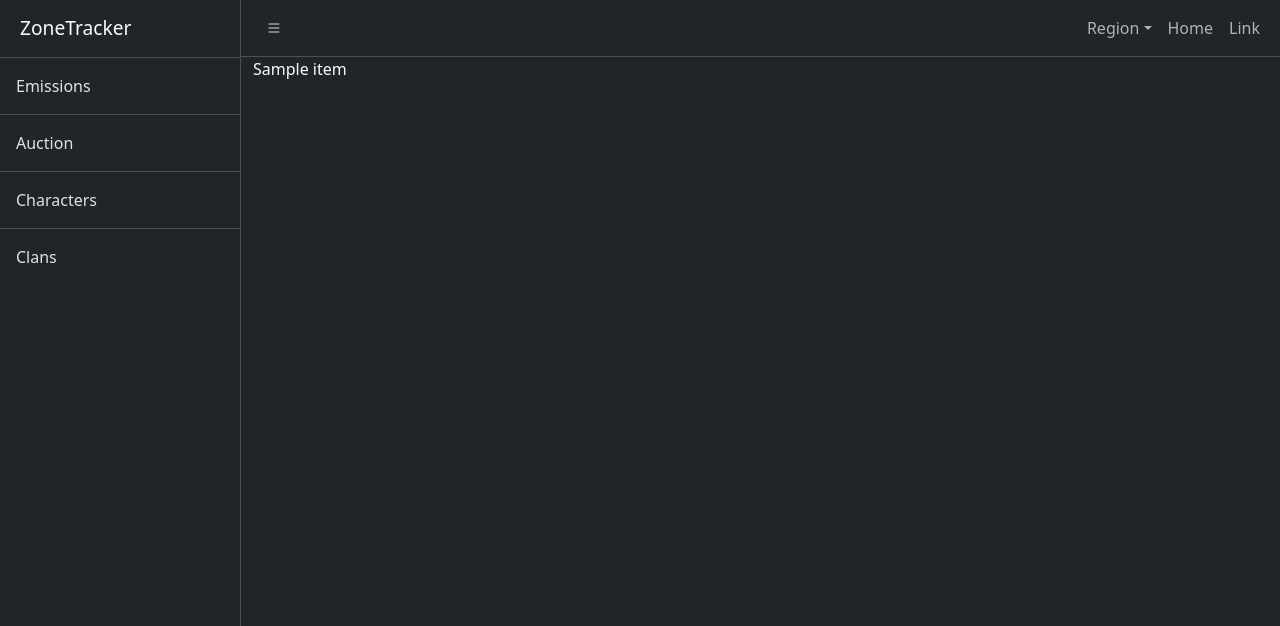
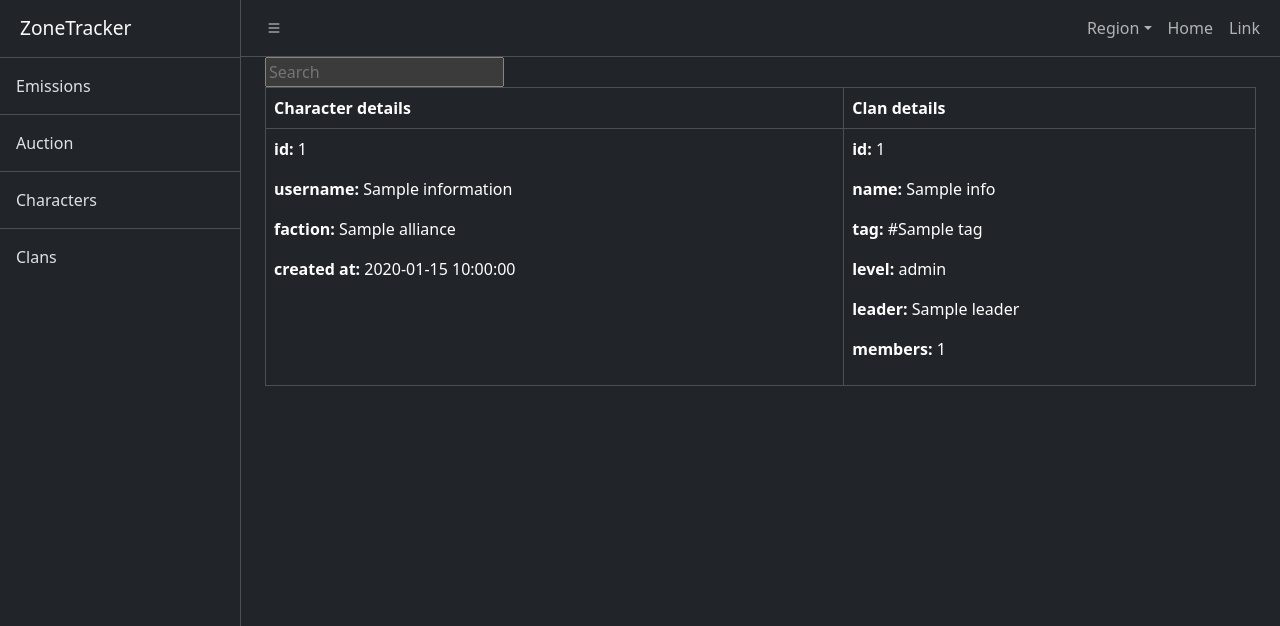
Before and after one commit to gyulaieric/zone-tracker, a Flask app: page /1/characters in a window 1280 px wide. Shown: the top 626 px of the page. Run offline with Flask 3, Linux system fonts and the light colour scheme; a database or web service that is not in the repository returns one stand-in record (values such as "Sample title"); data that the repository does not hold is empty.

Commit message:
Implemented Characters page

```diff
--- /dev/null
+++ b/static/js/characters.js
@@ -0,0 +1,20 @@
+function search() {
+    var input, filter, table, tr, td, i, txtValue;
+    input = document.getElementById("search");
+    filter = input.value.toUpperCase();
+    table = document.getElementById("charactersTable");
+    tr = table.getElementsByTagName("tr");
+
+    // Loop through all table rows, and hide those who don't match the search query
+    for (i = 0; i < tr.length; i++) {
+      let td = tr[i].getElementsByTagName("td")[0];
+      if (username) {
+        txtValue = td.textContent || td.innerText;
+        if (txtValue.toUpperCase().indexOf(filter) > -1) {
+          tr[i].style.display = "";
+        } else {
+          tr[i].style.display = "none";
+        }
+      }
+    }
+  }
--- a/templates/characters.html
+++ b/templates/characters.html
@@ -1,6 +1,34 @@
 {% extends 'layout.html' %}
 {% block content %}
-    {% for character in characters %}
-    <p>{{ character }}</p>
-    {% endfor %}
+    <div class="container">
+        <input type="text" id="search" onkeyup="search()" placeholder="Search">
+        <table class="table table-bordered">
+            <tr>
+                <th scope="col">Character details</th>
+                <th scope="col">Clan details</th>
+            </tr>
+            <tbody id="charactersTable">
+                {% for character in characters %}
+                <tr>
+                    <td id="userDetails">
+                        <p><b>id: </b>{{ character.information.id }}</p>
+                        <p id="username"><b>username: </b>{{ character.information.name }}</p>
+                        <p><b>faction: </b>{{ character.clan.info.alliance }}</p>
+                        <p><b>created at: </b>{{ character.information.creationTime }}</p>
+                    </td>
+                    <td>
+                        <p><b>id: </b>{{ character.clan.info.id }}</p>
+                        <p><b>name: </b>{{ character.clan.info.name }}</p>
+                        <p><b>tag: </b>#{{ character.clan.info.tag }}</p>
+                        <p><b>level: </b>{{ character.clan.info.level }}</p>
+                        <p><b>leader: </b>{{ character.clan.info.leader }}</p>
+                        <p><b>members: </b>{{ character.clan.info.memberCount }}</p>
+                    </td>
+                </tr>
+                {% endfor %}
+            </tbody>
+        </table>
+    </div>
+
+    <script src="{{ url_for('static', filename='js/characters.js') }}"></script>
 {% endblock %}
```
